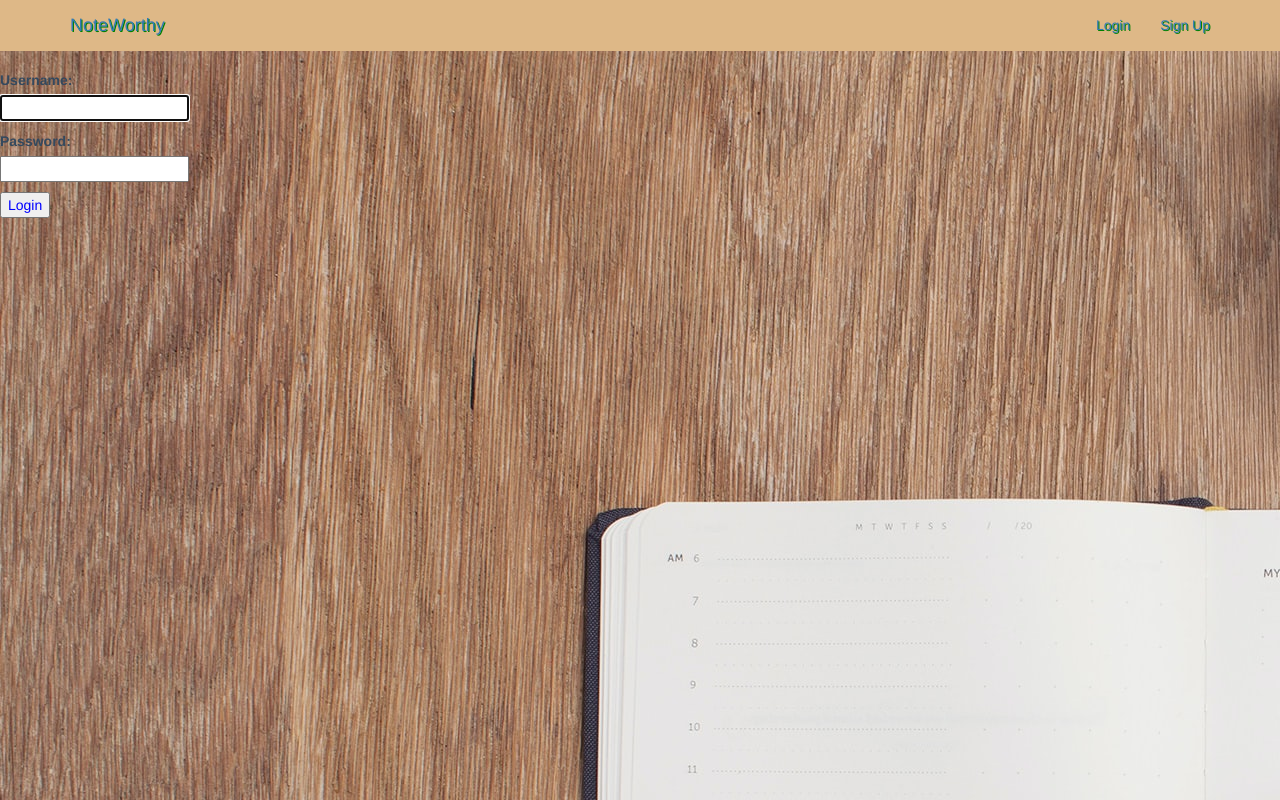
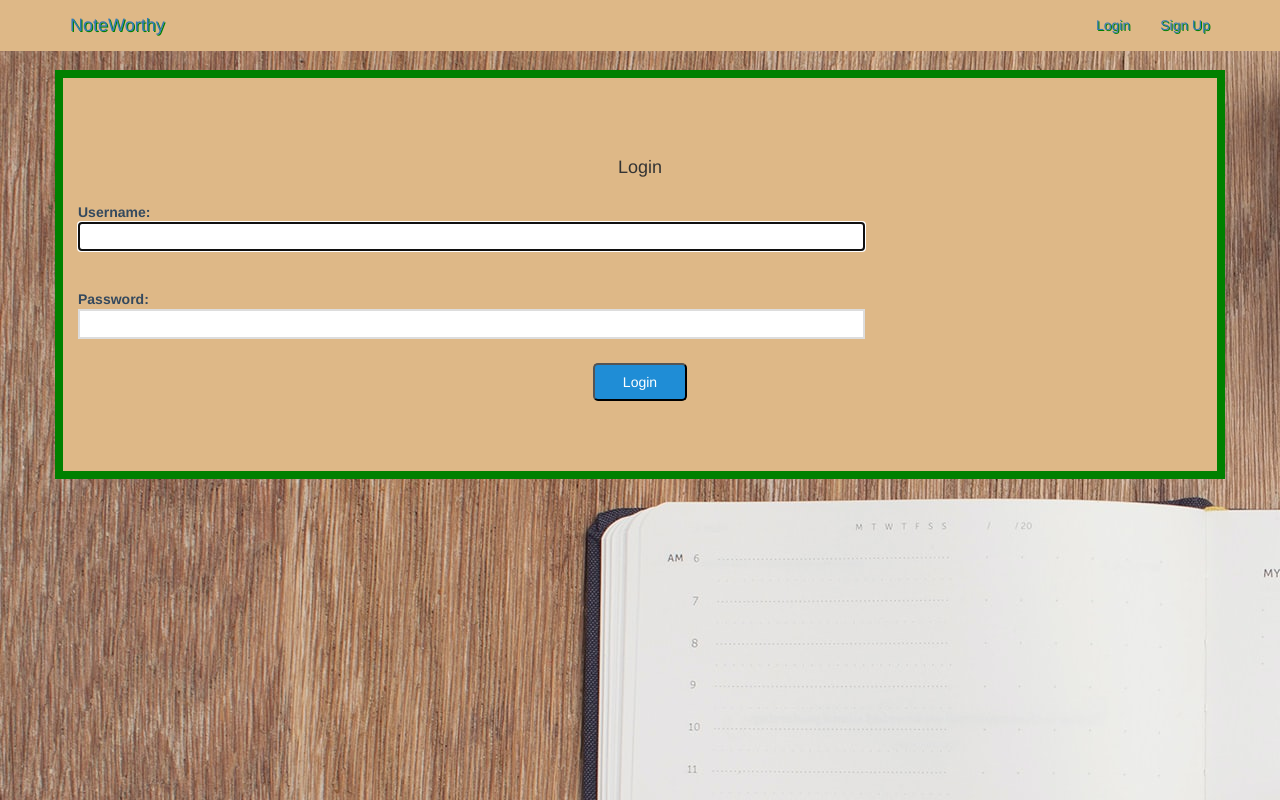
Before and after one commit to jonathankamau/note-taking-app, a Django app: page /accounts/login/ in a window 1280 px wide. Run offline with Django 3.2, Linux system fonts and the light colour scheme; some libraries are stand-ins or nearby versions.

Commit message:
[Feature] make changes to the login template

```diff
--- a/app/template/login.html
+++ b/app/template/login.html
@@ -1,8 +1,14 @@
 {% extends 'base.html' %}
 {% block content%}
-<form method="POST" action="{% url 'login' %}">
+<div class="container pure-border">
+    <div class="text-center">
+        <h1 class="h4 text-gray-900 mb-4">Login</h1>
+    </div>
+    <form method="POST" action="{% url 'login' %}" class="pure-form pure-form-aligned">
+        <fieldset>
                 {% csrf_token %}
                 {% for field in form %}
+                <div class="pure-control-group">
                     <p>
                         {{ field.label_tag }}<br>
                         {{ field }}
@@ -13,10 +19,16 @@
                         <p style="color: red">{{ error }}</p>
                     {% endfor %}
                     </p>
+                </div>
             {% endfor %}
             {% if request.GET.next %}
                 <input type="hidden" name="next" value="{{ request.GET.next }}" />
             {% endif %}
-<input type="submit" value="Login"style="color:blue">
+            <div class="text-center">
+                <button type="submit" class="pure-button pure-button-primary">Login</button>
+            </div>
+        </fieldset>
     </form>
+
+</div>
 {% endblock %}
```
Lines whose indentation alone changed are shown as unchanged.
